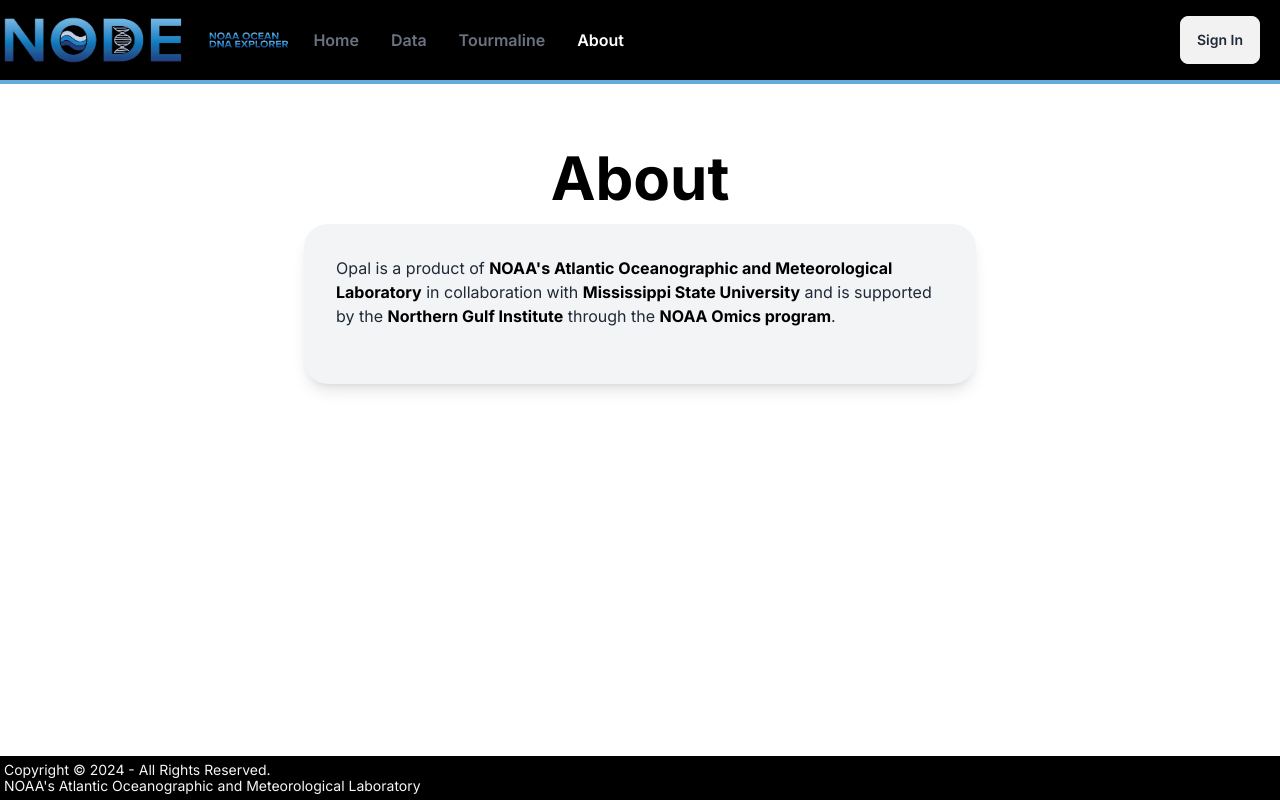
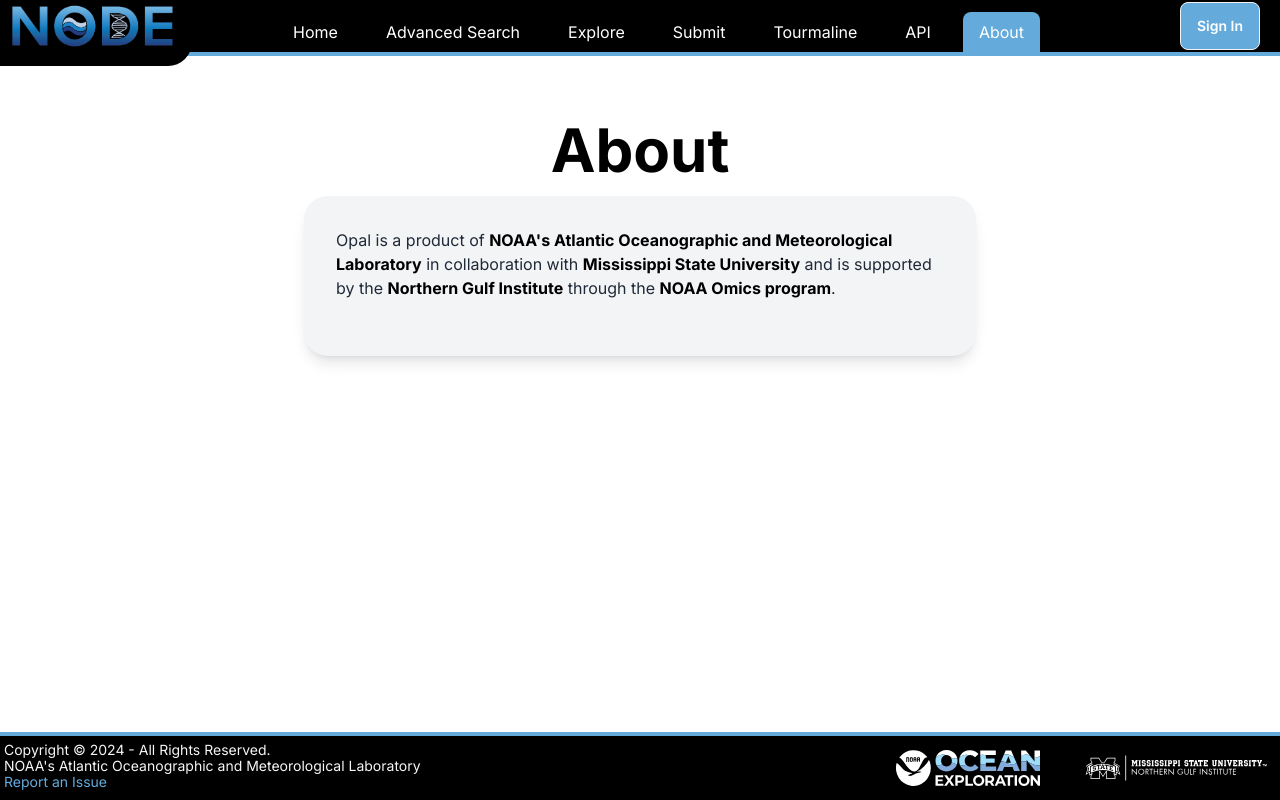
Before and after one commit to aomlomics/opal, a Next.js app in the folder frontend/: page /about in a window 1280 px wide. Built offline with nearby package versions, Linux system fonts and the light colour scheme; no server answers.

Commit message:
New Header with new tab buttons, new footer, different header if on home page

```diff
--- a/frontend/app/(home)/page.tsx
+++ b/frontend/app/(home)/page.tsx
@@ -1,4 +1,5 @@
 import Image from "next/image";
+import HomeHeader from "@/components/HomeHeader";
 
 export default async function Home() {
 	return (
--- a/frontend/components/Footer.tsx
+++ b/frontend/components/Footer.tsx
@@ -1,9 +1,36 @@
+import Image from "next/image";
+
 export default function Footer() {
 	return(
-		<footer className = "footer p-1 text-neutral-content mt-auto z-30 bg-secondary">
-			<div className = "text-left">
+		<footer className="footer pl-1 text-neutral-content mt-auto z-30 bg-secondary border-t-4 border-primary">
+			<div className="text-left pt-1">
 				<p className="-mb-3">Copyright © 2024 - All Rights Reserved.</p>
-				<p className="text-neutral-content hover:underline"><a href="https://www.aoml.noaa.gov/">NOAA's Atlantic Oceanographic and Meteorological Laboratory</a></p>
+				<p className="text-neutral-content hover:underline -mb-3">
+					<a href="https://www.aoml.noaa.gov/">NOAA's Atlantic Oceanographic and Meteorological Laboratory</a>
+				</p>
+				<p className="text-primary hover:underline">
+					<a href="/about">Report an Issue</a>
+				</p>
+			</div>
+
+			{/* Added justify-end to push logos to the right */}
+			<div className="flex items-center justify-end ml-auto space-x-8 pr-2">
+				<div className="relative h-12 w-36">
+					<Image
+						src="/images/Noaa_exploration_light.svg"
+						alt="NOAA Exploration Logo"
+						fill={true}
+						style={{objectFit: "contain"}}
+					/>
+				</div>
+				<div className="relative h-16 w-48">
+					<Image
+						src="/images/MSU_NGI_white_logo.svg"
+						alt="MSU NGI Logo"
+						fill={true}
+						style={{objectFit: "contain"}}
+					/>
+				</div>
 			</div>
 		</footer>
 	)
--- a/frontend/components/Header.tsx
+++ b/frontend/components/Header.tsx
@@ -6,47 +6,40 @@ import TabButton from "@/components/TabButton";
 
 export default function Header() {
 	return (
-		<header className="sticky top-0 z-50 bg-secondary border-b-4 border-primary">
-			<div className="justify-between navbar p-0">
-				<button id="skipNav" className="w-0 h-0"></button>
-				<div className="navbar-start">
-					{/* First (main) logo */}
-					<Link className="normal-case text-xl h-20 w-64 bg-secondary rounded-3xl lg:rounded-l-none pr-4" href={`${getBaseUrl()}`}>
+		<header className="sticky top-0 z-50 bg-secondary border-b-4 border-primary h-14">
+			<div className="relative h-full flex justify-between items-center">
+				{/* Logo section */}
+				<div className="flex items-center">
+					<Link className="pl-2 normal-case text-xl h-20 w-48 bg-secondary rounded-3xl lg:rounded-l-none pr-4" href={`${getBaseUrl()}`}>
 						<div className="avatar w-full h-full">
 							<Image src="/images/node_logo_main.png" alt="" fill={true} style={{objectFit: "contain"}} sizes="(max-width: 768px) 100vw, 33vw"/>
 						</div>
 					</Link>
+				</div>
 
-					{/* Second (smaller) logo */}
-					<Link className="py-4 px-2 h-full" href="#">
-						<div className="h-8 w-20 relative">
-							<Image src="/images/node_logo_full_text.png" alt="" fill={true} style={{objectFit: "contain"}}/>
-						</div>
-					</Link>
-
-					<div className="hidden lg:block">
-						{/* <Search/> */}
-					</div>
-					<div className="navbar-center hidden lg:flex">
+				{/* Right side elements */}
+				<div className="flex items-center gap-4">
+					{/* Tabs with placeholder routes */}
+					<div className="absolute bottom-0 right-[240px] hidden lg:flex space-x-4">
 						<TabButton tabName='Home' route='/' />
-						<TabButton tabName='Data' route='/data' />
+						<TabButton tabName='Advanced Search' route='/data' />
+						<TabButton tabName='Explore' route='/data' /> {/* Placeholder */}
+						<TabButton tabName='Submit' route='/data' /> {/* Placeholder */}
 						<TabButton tabName='Tourmaline' route='/tourmaline' />
+						<TabButton tabName='API' route='/data' /> {/* Placeholder */}
 						<TabButton tabName='About' route='/about' />
 					</div>
-				</div>
-				<div className="navbar-center hidden lg:flex">
-					{/* <Nav/> */}
-					<div></div>
-				</div>
-				<div className="navbar-end mr-5">
+
+					<div className="mr-5">
 						<SignedIn>
 							<UserButton />
 						</SignedIn>
 						<SignedOut>
 							<SignInButton>
-							<button className="btn">Sign In</button>
+								<button className="btn bg-primary text-white hover:bg-primary/80">Sign In</button>
 							</SignInButton>
 						</SignedOut>
+					</div>
 				</div>
 			</div>
 		</header>
--- a/frontend/components/HomeHeader.tsx
+++ b/frontend/components/HomeHeader.tsx
@@ -6,34 +6,50 @@ import TabButton from "@/components/TabButton";
 
 export default function HomeHeader() {
 	return (
-		<header className="sticky top-0 z-50 bg-secondary border-b-4 border-primary">
-			<div className="justify-between navbar p-0">
-				<button id="skipNav" className="w-0 h-0"></button>
-				<div className="navbar-start">
+		<header className="sticky top-0 z-50 bg-secondary border-b-4 border-primary h-24">
+			<div className="relative h-full flex justify-between items-center">
+				{/* Logos section - unchanged */}
+				<div className="flex items-center">
+					{/* First (main) logo */}
+					<Link className="pl-2 normal-case text-xl h-20 w-48 bg-secondary rounded-3xl lg:rounded-l-none pr-4" href={`${getBaseUrl()}`}>
+						<div className="avatar w-full h-full">
+							<Image src="/images/node_logo_main.png" alt="" fill={true} style={{objectFit: "contain"}} sizes="(max-width: 768px) 100vw, 33vw"/>
+						</div>
+					</Link>
 
-					<div className="hidden lg:block">
-						{/* <Search/> */}
+					{/* Second (smaller) logo */}
+					<Link className="py-4 px-2 h-full" href="#">
+						<div className="h-12 w-32 relative">
+							<Image src="/images/node_logo_full_text.png" alt="" fill={true} style={{objectFit: "contain"}}/>
 						</div>
-					<div className="navbar-center hidden lg:flex">
+					</Link>
+				</div>
+
+				{/* Right side elements */}
+				<div className="flex items-center gap-4">
+					{/* Tabs with placeholder routes */}
+					<div className="absolute bottom-0 right-[240px] hidden lg:flex space-x-4">
 						<TabButton tabName='Home' route='/' />
-						<TabButton tabName='Data' route='/data' />
+						<TabButton tabName='Advanced Search' route='/data' />
+						<TabButton tabName='Explore' route='/data' /> {/* Placeholder */}
+						<TabButton tabName='Submit' route='/data' /> {/* Placeholder */}
 						<TabButton tabName='Tourmaline' route='/tourmaline' />
+						<TabButton tabName='API' route='/data' /> {/* Placeholder */}
 						<TabButton tabName='About' route='/about' />
 					</div>
-				</div>
-				<div className="navbar-center hidden lg:flex">
-					{/* <Nav/> */}
-					<div></div>
-				</div>
-				<div className="navbar-end mr-5">
+
+					<div className="mr-5">
 						<SignedIn>
 							<UserButton />
 						</SignedIn>
 						<SignedOut>
 							<SignInButton>
-							<button className="btn">Sign In</button>
+								{/* We eventually need a consistent Button component to use across the site */}
+								{/* This code is repeated in the Header.tsx file */}
+								<button className="btn bg-primary text-white hover:bg-primary/80">Sign In</button>
 							</SignInButton>
 						</SignedOut>
+					</div>
 				</div>
 			</div>
 		</header>
--- a/frontend/components/TabButton.tsx
+++ b/frontend/components/TabButton.tsx
@@ -1,25 +1,31 @@
-"use client"
+"use client";
 
 import { useRouter, usePathname } from 'next/navigation';
+import Link from 'next/link';
 
-export default function TabButton({ tabName, route }: { tabName: string; route: string}) {
+export default function TabButton({ tabName, route }: { tabName: string; route: string }) {
   const router = useRouter();
   const pathname = usePathname();
 
-  const isActive = "/" + pathname.split("/")[1] == route; // Need this so we can have the current tab have white text
+  // Determine if the tab is active
+  const isActive = "/" + pathname.split("/")[1] === route;
 
+  // Redirect handler
   const handleRedirect = () => {
-    router.push(route); // Does the redirect
+    router.push(route);
   };
 
+  // Returns a link instead of a button (you can now do open in new tab)
   return (
-    <button
-      onClick={handleRedirect}
-      className={`px-4 py-2 font-semibold rounded-md focus:outline-none transition-colors duration-200 ${
-        isActive ? 'text-white' : 'text-gray-500 hover:text-white'
-      }`}
+    <Link
+        href={route}
+        className={`px-4 py-2 ${
+            isActive
+                ? "bg-primary text-white rounded-t-lg -mb-1"
+                : "text-white hover:bg-base-300 hover:text-base-content rounded-t-lg"
+        }`}
     >
-      {tabName}
-    </button>
+        {tabName}
+    </Link>
   );
 }
--- a/frontend/tailwind.config.js
+++ b/frontend/tailwind.config.js
@@ -4,6 +4,7 @@ const sharedTheme = {
 	// primary: "#72ACAF", //NOAA Lochmara
 	//secondary: "#03646A", // NGI Teal
 	primary: "#64ABDC", //NODE Custom Light blue
+	dark_blue: "#233D7F", //NODE Custom Dark blue
 	secondary: "#000000", // Black
 	accent: "#79BCE4", // NOAA Seagull
 	neutral: "#BFD0E5", // NOAA Periwinkle grey
```
Also changed, not shown: frontend/public/images/MSU_NGI_white_logo.svg (added), frontend/public/images/NOAA_OER_white_logo.svg (added). Lines whose indentation alone changed are shown as unchanged.
